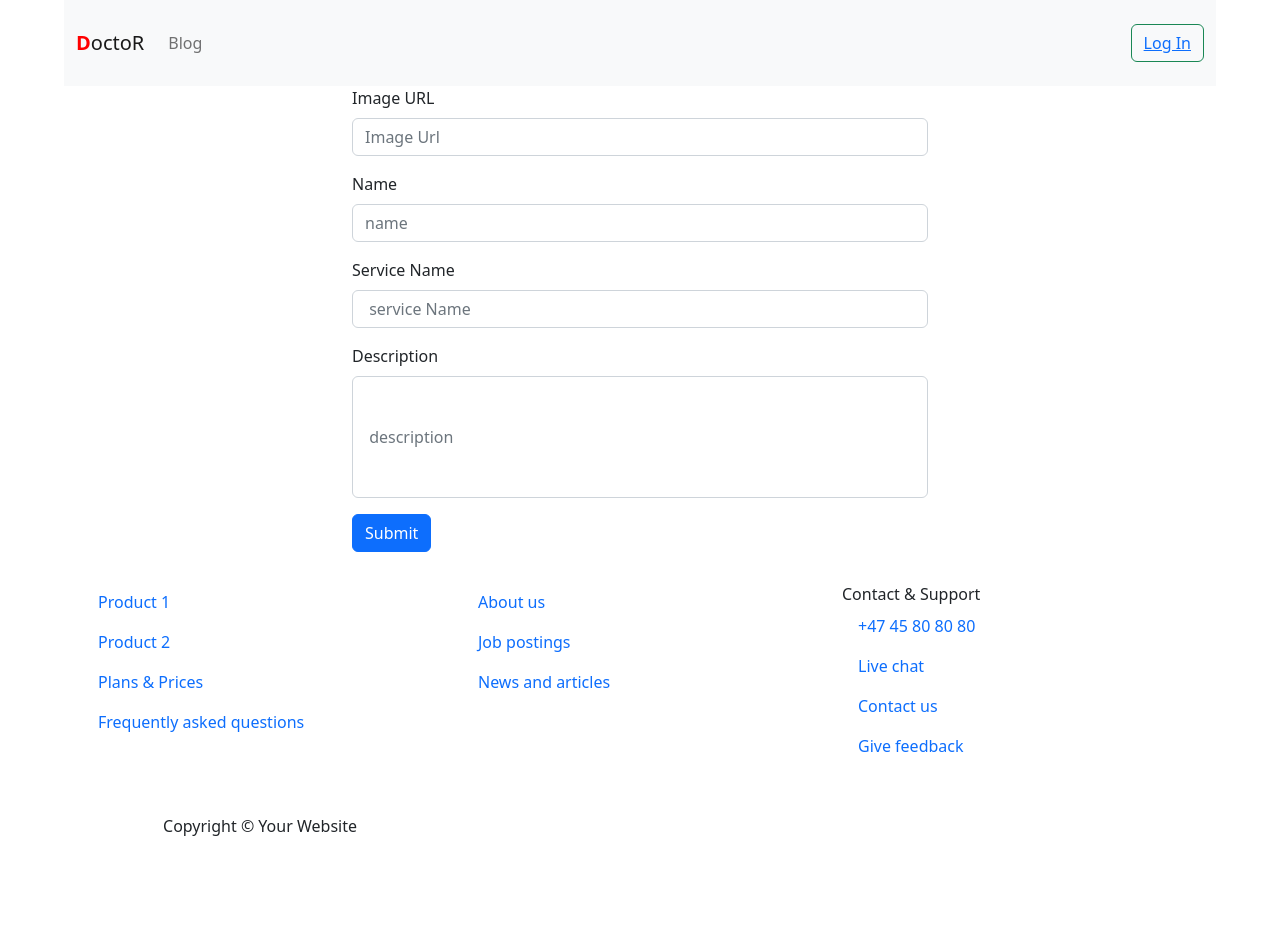
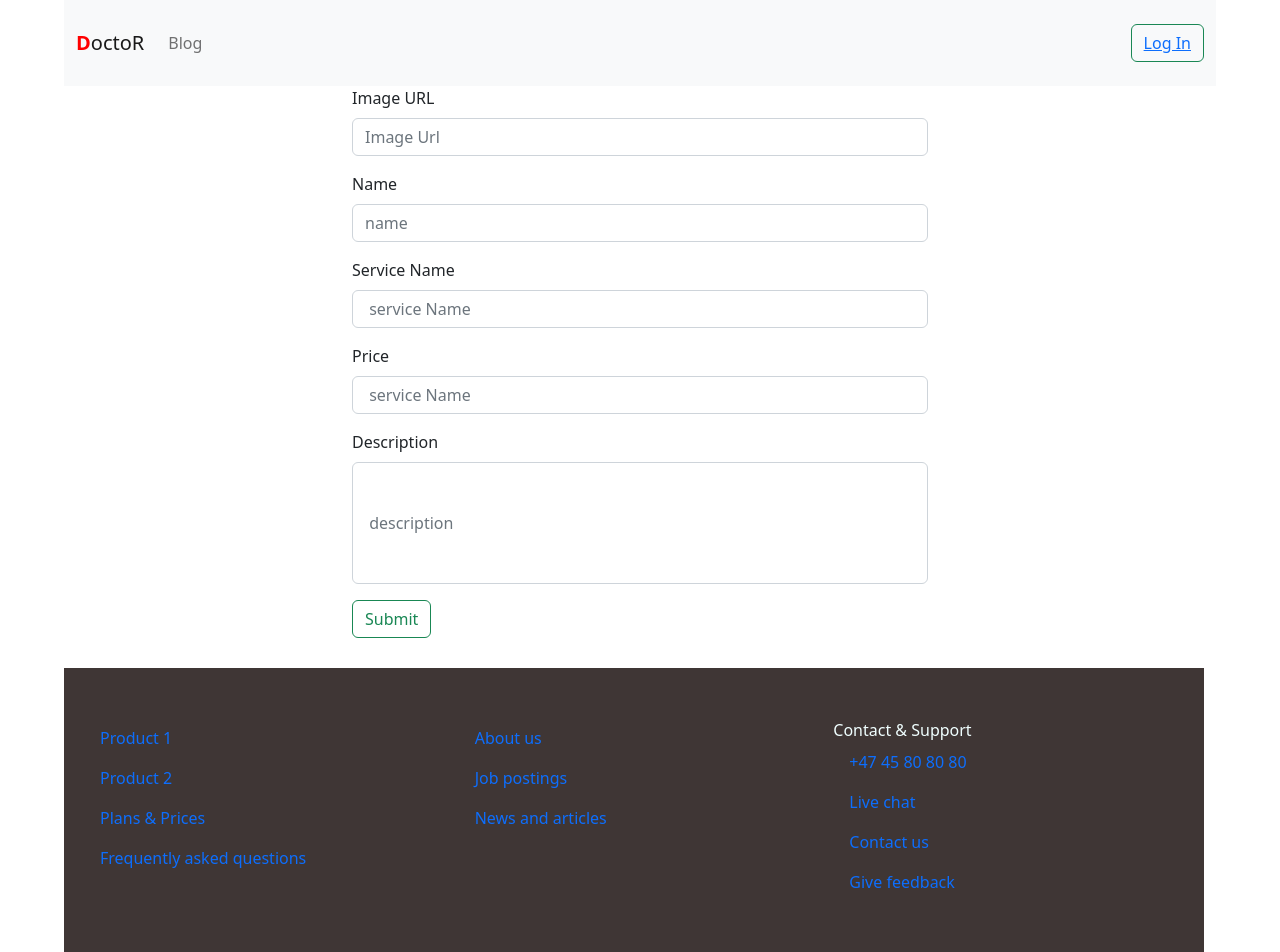
Before and after one commit to Ismailjoney/person-service, a React (Create React App) app: page /add in a window 1280 px wide. Shown: the top 952 px of the page. Before the commit the page ends 838 px from the top, so only its background shows below. Built offline with nearby package versions, Linux system fonts and the light colour scheme; no server answers.

Commit message:
added style

```diff
--- a/src/AddService/AddService.js
+++ b/src/AddService/AddService.js
@@ -13,13 +13,14 @@ const AddService = () => {
 
         const form = event.target;
         const imageurl = form.imageUrl.value;
-        const  name = form.name.value;
+        const  service_name= form.name.value;
         const  servicename = form.serviceName.value;
         const   text = form.description.value;
+        const tretment_price = form.description.value;
 
-        console.log(imageurl,name )
 
-        const serviceInfo = {imageurl,name,servicename,text}
+
+        const serviceInfo = {imageurl,service_name,servicename,text,tretment_price}
 
         fetch('http://localhost:5000/Service', {
             method: 'POST',
@@ -70,13 +71,17 @@ const AddService = () => {
                     <Form.Label>Service Name</Form.Label>
                     <Form.Control type="text" name="serviceName" placeholder=" service Name"  />
                 </Form.Group>
+                <Form.Group className="mb-3" controlId="formGroupEmail">
+                    <Form.Label>Price</Form.Label>
+                    <Form.Control type="text" name="price" placeholder=" service Name"  />
+                </Form.Group>
 
                 <Form.Group className="mb-3" controlId="formGroupPassword">
                     <Form.Label>Description</Form.Label>
-                    <Form.Control className=' pt-5 py-5' type="text" name="description" placeholder=" description"   />
+                    <Form.Control className=' pt-5 py-5' type="text" name="description" placeholder=" description"/>
                 </Form.Group>
 
-                <Button onClick={notify} variant="primary" type="submit">
+                <Button onClick={notify}  variant="outline-success" type="submit">
                     Submit
                 </Button>
             </Form>
--- a/src/FormInfo/Login.js
+++ b/src/FormInfo/Login.js
@@ -70,7 +70,7 @@ const Login = () => {
             </Form>
             <p className='text-danger'> {error}</p>
             <p>If you new please <Link to='/register'>Register Now</Link> </p>
-            <Button onClick={googleSingIn} variant="secondary">Log In With Google</Button>
+            <Button onClick={googleSingIn}  variant="outline-success">Log In With Google</Button>
         </div>
     );
 };
--- a/src/FormInfo/Register/Register.js
+++ b/src/FormInfo/Register/Register.js
@@ -62,7 +62,7 @@ const Register = () => {
                     <Form.Label>Password</Form.Label>
                     <Form.Control type="password" name="password" placeholder="Password" required/>
                 </Form.Group>
-                <Button variant="primary" type="submit">
+                <Button  variant="outline-success" type="submit">
                     Submit
                 </Button>
             </Form>
--- a/src/Service/Service.js
+++ b/src/Service/Service.js
@@ -1,5 +1,6 @@
 import React, { useEffect } from 'react';
-import { useLoaderData } from 'react-router-dom';
+import { Button } from 'react-bootstrap';
+import { Link, useLoaderData } from 'react-router-dom';
 import AllService from '../pages/AllService/AllService';
 
 const Service = () => {
@@ -14,10 +15,14 @@ const Service = () => {
                     services.map(service => <AllService
                         key={service._id}
                         service={service}
-                ></AllService> )
+                    ></AllService>)
                 }
             </div>
-
+            <div className='w-25 mx-auto mt-5 my-5'>
+            <Button variant="outline-success">
+                <Link to='/allservicedetails'>See All</Link>
+            </Button>
+            </div>
 
         </div>
     );
--- a/src/Shared/Footer/Footer.css
+++ b/src/Shared/Footer/Footer.css
@@ -1,3 +1,6 @@
  #contain{
-    margin-top:30px;
+    margin:30px 0;
+    background-color: rgba(18, 7, 5, 0.808);
+    color:azure;
+    padding: 50px 20px;
  }
--- a/src/pages/AllService/AllService.js
+++ b/src/pages/AllService/AllService.js
@@ -6,15 +6,13 @@ import { Link } from 'react-router-dom';
 
 
 
-const AllService = ({service}) => {
-
-
-    const {img,service_name,text,_id} = service;
+const AllService = ({ service }) => {
+    const { img, service_name, text, _id } = service;
 
     return (
-        <div >
-
-             <Col  className='ms-2 me-2 mt-5    '   >
+        <div>
+            <div>
+                <Col className='ms-2 me-2 mt-5    '   >
                     <Card >
                         <Card.Img style={{ width: '100%', height: `200px` }} variant="top" src={img} />
                         <Card.Body>
@@ -26,9 +24,9 @@ const AllService = ({service}) => {
                         </Card.Body>
                     </Card>
                 </Col>
-            <Button>
-            <Link to='/allservicedetails'>See All</Link>
-            </Button>
+            </div>
+
+
         </div>
 
     );
--- a/src/pages/AllServiceDetails/AllServiceDetails.js
+++ b/src/pages/AllServiceDetails/AllServiceDetails.js
@@ -9,7 +9,7 @@ console.log(allServices)
 
 
     return (
-        <div>
+        <div  style={{width:'100%',margin:'0 auto'}} >
             {
                 allServices.map(service => <EverySingleServiceInfo
                 key={service._id}
--- a/src/pages/Details/Details.js
+++ b/src/pages/Details/Details.js
@@ -56,10 +56,10 @@ const Details = () => {
 
 
     return (
-        <div>
+        <div className='w-75 mx-auto'>
             <section>
                 <Card  >
-                    <Card.Img variant="top" src={img} />
+                    <Card.Img className='w-100 h-50'  variant="top" src={img} />
                     <Card.Body>
                         <Card.Title>{service_name}</Card.Title>
                         <Card.Text>
@@ -73,8 +73,8 @@ const Details = () => {
             <section>
                 <Form onSubmit={handdleReview}>
                     <Form.Group className="mb-3" controlId="formBasicEmail">
-                        <Form.Label>Feedback</Form.Label>
-                        <Form.Control className='p-5' type="text" name="message" placeholder="Write Your FeedBack" required />
+                        <Form.Label><h4 className='mt-5'>Write Your Feedback</h4></Form.Label>
+                        <Form.Control className='pt-5 py-5' type="text" name="message" placeholder="Write Your FeedBack" required />
                     </Form.Group>
                     <Button variant="primary" type="submit">
                         Submit
--- a/src/pages/EverySingleService/EverySingleServiceInfo.js
+++ b/src/pages/EverySingleService/EverySingleServiceInfo.js
@@ -3,12 +3,12 @@ import Button from 'react-bootstrap/Button';
 import Card from 'react-bootstrap/Card';
 import { Link } from 'react-router-dom';
 
-const EverySingleServiceInfo = ({service}) => {
+const EverySingleServiceInfo = ({ service }) => {
 
-    const {img,service_name,text,_id,tretment_price} = service;
+  const { img, service_name, text, _id, tretment_price } = service;
 
   return (
-        <Card style={{ width: '18rem' }}>
+    <Card   className='w-75 mx-auto mt-4 bg-dark text-light'>
       <Card.Img variant="top" src={img} />
       <Card.Body>
         <Card.Title>{service_name}</Card.Title>
@@ -16,7 +16,7 @@ const EverySingleServiceInfo = ({service}) => {
           {text.length > 50 ? text.slice(0, 25) + '... ' : text}
           <p className='fw-bold'> price: {tretment_price}</p>
         </Card.Text>
-          <Button variant="primary">
+        <Button variant="outline-success">
           <Link to={`/details/${_id}`}>Details</Link>
         </Button>
       </Card.Body>
```
Also changed, not shown: src/DoctorImages/DoctorImages.js (added, +11 -0 lines). Lines whose indentation alone changed are shown as unchanged.
